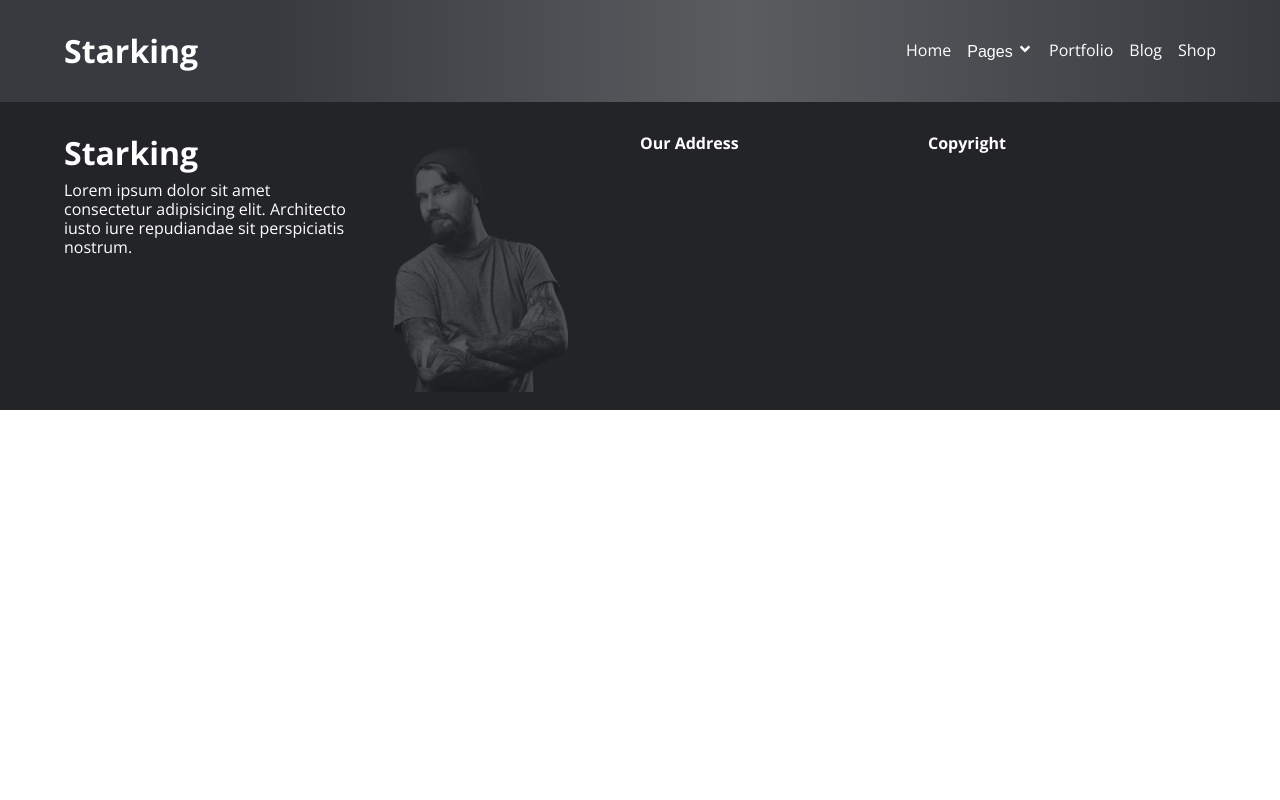
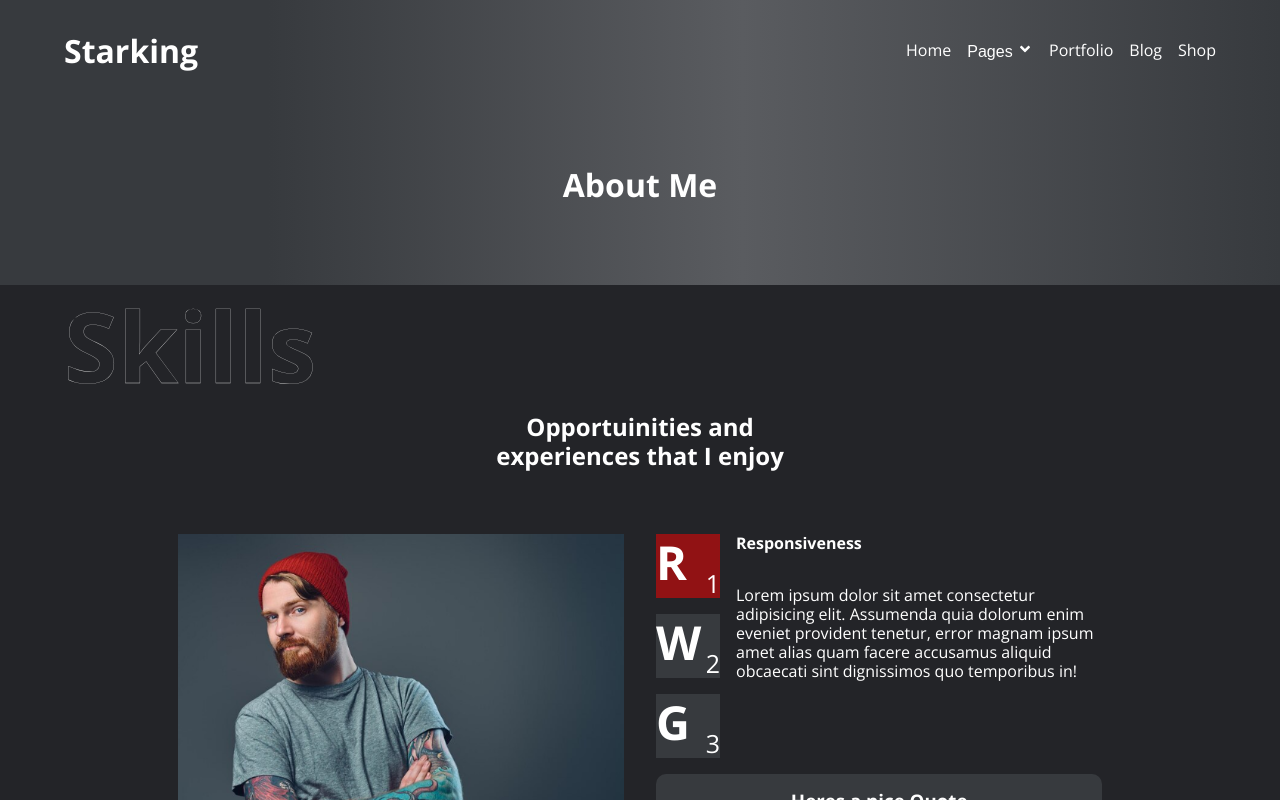
Before and after one commit to abdoolkadir/jd-frontend-role-test, a React (Create React App) app: page /about in a window 1280 px wide. Shown: the top 800 px of the page. Built offline with nearby package versions, Linux system fonts and the light colour scheme; the HTML template or start-up script is replaced by a standard one.

Commit message:
added extra pages

```diff
--- a/src/App.js
+++ b/src/App.js
@@ -6,6 +6,10 @@ import Portfolio from './pages/portfolio/Portfolio';
 import Shop from './pages/shop/Shop';
 import Navbar from './components/layout/navbar/Navbar';
 import Footer from './components/layout/footer/Footer';
+import About from './pages/about/About';
+import Teams from './pages/teams/Teams';
+import Service from './pages/service/Service';
+import ContactUs from './pages/contact/ContactUs';
 
 function App() {
   return (
@@ -19,6 +23,10 @@ function App() {
             <Route path="/portfolio" element={<Portfolio />}></Route>
             <Route path="/blog" element={<Blog />}></Route>
             <Route path="/shop" element={<Shop />}></Route>
+            <Route path="/about" element={<About />}></Route>
+            <Route path="/team" element={<Teams />}></Route>
+            <Route path="/services" element={<Service />}></Route>
+            <Route path="/contact" element={<ContactUs />}></Route>
           </Routes>
         </main>
 
--- a/src/components/layout/navbar/Navbar.jsx
+++ b/src/components/layout/navbar/Navbar.jsx
@@ -31,14 +31,14 @@ function Navbar() {
           <ul>
             {menuData.map((data, index) =>
               data.submenu ? (
-                <li className="submenu">
+                <li className="submenu" key={index}>
                   <button onClick={toggling}>
                     {data.title} <FaAngleDown />
                   </button>
                   {isOpen && (
                     <ul className="submenu-items" ref={ref}>
                       {data.submenu.map((submenu) => (
-                        <li>
+                        <li key={index}>
                           <Link to={submenu.title} onClick={toggling}>
                             {submenu.title}
                           </Link>
--- /dev/null
+++ b/src/pages/about/About.jsx
@@ -0,0 +1,12 @@
+import PagesHeader from '../../components/shared/PagesHeader';
+import SkillsSection from '../sections/skills/SkillsSection';
+
+function About() {
+  return (
+    <div>
+      <PagesHeader headerText={'About Me'} subText={null} />
+      <SkillsSection />
+    </div>
+  );
+}
+export default About;
--- /dev/null
+++ b/src/pages/contact/ContactUs.jsx
@@ -0,0 +1,10 @@
+import PagesHeader from '../../components/shared/PagesHeader';
+
+function ContactUs() {
+  return (
+    <div>
+      <PagesHeader headerText={'Services'} subText={null} />
+    </div>
+  );
+}
+export default ContactUs;
--- a/src/pages/sections/skills/SkillsSection.jsx
+++ b/src/pages/sections/skills/SkillsSection.jsx
@@ -19,7 +19,7 @@ function SkillsSection() {
           <div className="skills-inner-col-2">
             <div className="col-1">
               <div className="skills">
-                <div className="skill">
+                <div className="skill" style={{ backgroundColor: '#911214' }}>
                   <h1>R</h1>
                   <span>1</span>
                 </div>
--- /dev/null
+++ b/src/pages/service/Service.jsx
@@ -0,0 +1,10 @@
+import PagesHeader from '../../components/shared/PagesHeader';
+
+function Service() {
+  return (
+    <div>
+      <PagesHeader headerText={'Service'} subText={null} />
+    </div>
+  );
+}
+export default Service;
--- /dev/null
+++ b/src/pages/teams/Teams.jsx
@@ -0,0 +1,10 @@
+import PagesHeader from '../../components/shared/PagesHeader';
+
+function Teams() {
+  return (
+    <div>
+      <PagesHeader headerText={'Team'} subText={null} />
+    </div>
+  );
+}
+export default Teams;
```
